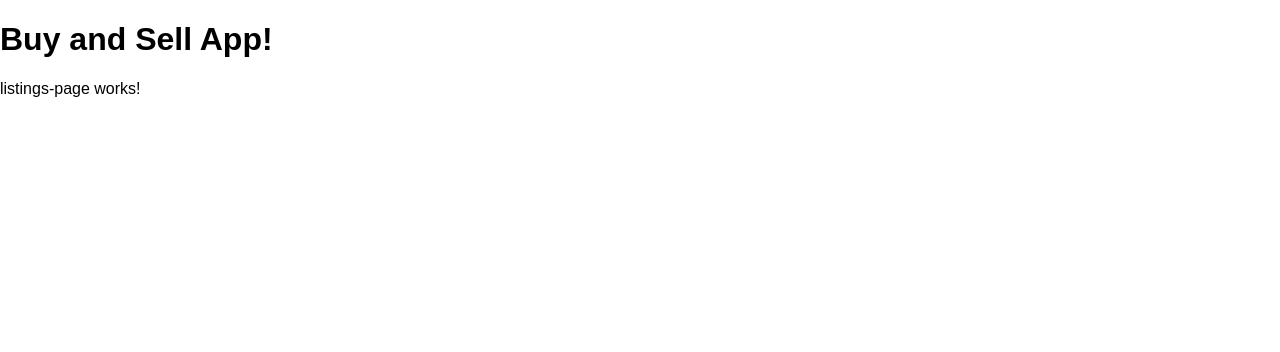
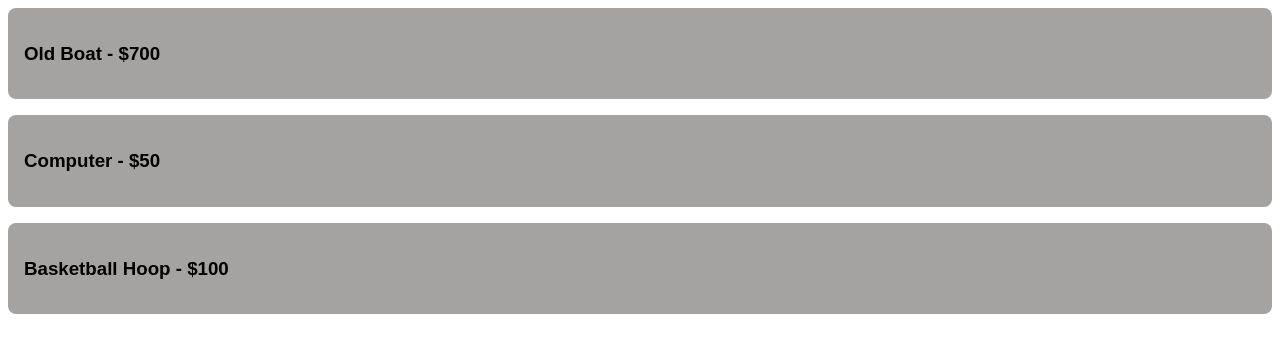
Before and after one commit to EdwinFlores29/buy-sell, an Angular app: page /listings in a window 1280 px wide. Shown: the top 352 px of the page. Built offline with nearby package versions, Linux system fonts and the light colour scheme.

Commit message:
datos falsos funcionando
funcionando los datos

```diff
--- a/src/app/app.component.html
+++ b/src/app/app.component.html
@@ -1,2 +1 @@
-<h1>Buy and Sell App!</h1>
 <router-outlet></router-outlet>
--- a/src/app/listings-page/listings-page.component.html
+++ b/src/app/listings-page/listings-page.component.html
@@ -1 +1,7 @@
-<p>listings-page works!</p>
+<div>
+  <div class="content-box" *ngFor="let listing of listings">
+    <a routerLink="/listings/{{listing.id}}">
+      <h3>{{listing.name}} - ${{listing.price}}</h3>
+    </a>
+  </div>
+</div>
--- a/src/app/listings-page/listings-page.component.ts
+++ b/src/app/listings-page/listings-page.component.ts
@@ -1,4 +1,6 @@
 import { Component } from '@angular/core';
+import { Listing} from "../types";
+import { fakeListings} from "../fake-data";
 
 @Component({
   selector: 'app-listings-page',
@@ -6,5 +8,11 @@
   styleUrls: ['./listings-page.component.css']
 })
 export class ListingsPageComponent {
+  listings: Listing[] = [];
+
+  constructor() { }
+  ngOnInit() {
+    this.listings = fakeListings;
+  }
 
 }
--- a/src/styles.css
+++ b/src/styles.css
@@ -69,7 +69,7 @@
 }
 
 .content-box {
-    background-color: #EEE;
+    background-color: #a5a2a2;
     border-radius: 8px;
     padding: 16px;
     position: relative;
```
